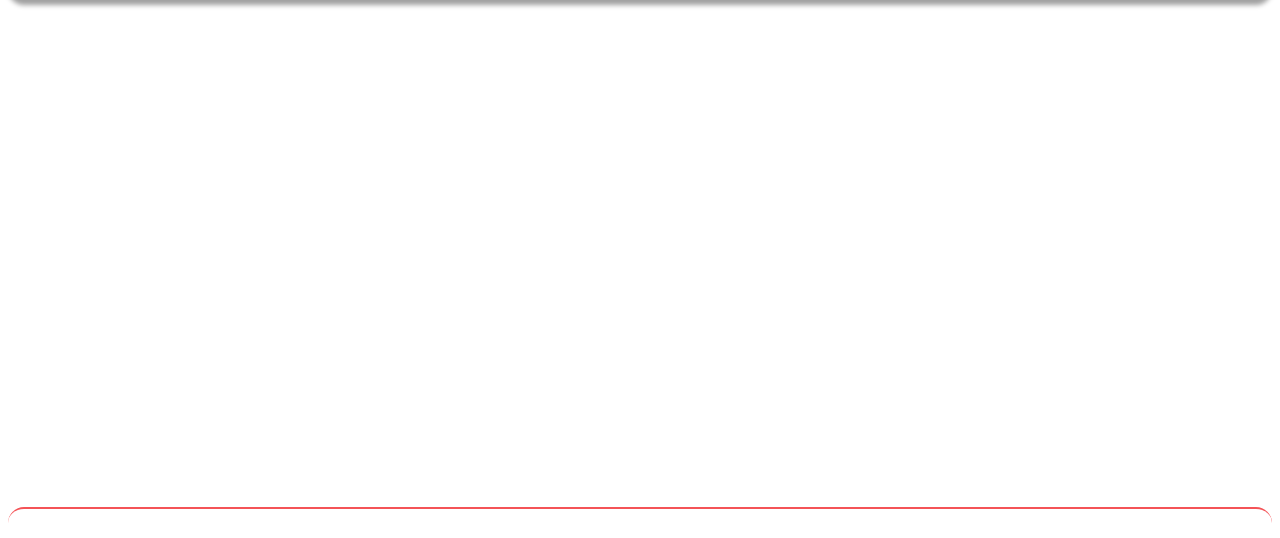
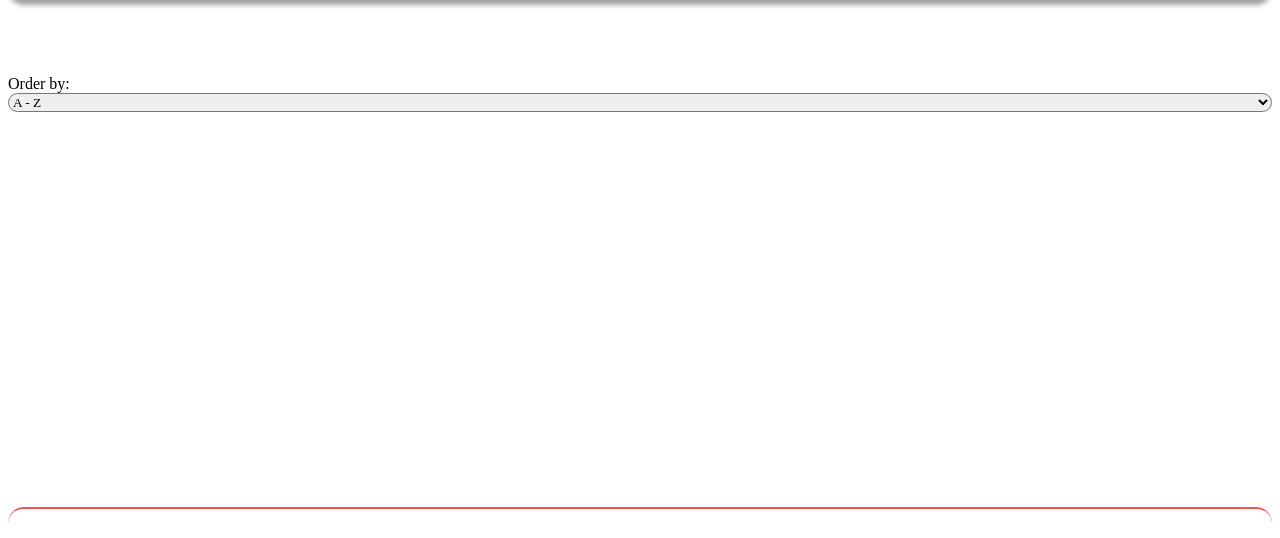
Before and after one commit to giabui/Library, a plain HTML site: page index.html in a window 1280 px wide. Shown: the part 173-711 px from the top of the page. Drawn offline with Linux system fonts and the light colour scheme.

Commit message:
docs: Add drop-down menu for book organization

```diff
--- a/index.html
+++ b/index.html
@@ -19,6 +19,16 @@
 
             <button type="button" id="openModal" title="Add New Book"> <img src="./img/add.png" alt="Add new book button." ></button>
         </nav>
+
+        <!-- drop down menu to organize books -->
+        <label for="bookOrder">Order by:</label>
+        <select name="bookOrder" id="bookOrder">
+            <option value="a-z" id = "a-z" >A - Z</option>
+            <option value="newest" id = "newest" >Newest</option>
+            <option value="oldest" id = "oldest" >Oldest</option>
+            <option value="not-read" id = "not-read">Not Read</option>
+            <option value="read" id = "read" >Read</option>
+        </select>
 
         <div id="library-container"></div>
 
--- a/script.js
+++ b/script.js
@@ -5,6 +5,18 @@ const closeModalButton = document.getElementById("closeModal");
 const modal = document.getElementById("modal");
 const exitButton = document.getElementById("exitModalButton");
 const searchBar = document.getElementById("search-bar");
+const bookOrder = document.getElementById("bookOrder");
+
+// order books a-z
+
+// order books newest
+
+// order books oldest
+
+// order books read
+
+// order books not read
+
 
 // gets the x button to work in the search bar
 searchBar.addEventListener("search", function(event) {
@@ -39,9 +51,6 @@ searchBar.addEventListener("keyup", () => {
     });
 
 });
-
-
-
 
 // exits modal prematurely
 exitButton.addEventListener("click", () => {
@@ -199,5 +208,4 @@ function generateDummyBooks () {
 /* TODO:
 create log in method/ add backend component
 add a place to organize books based on alphabetical order, oldest, newest, read, not read
-make readme.md and make sure to mention all features
-fix search bar so that when x is pressed, all books reappear */
+make readme.md and make sure to mention all features  */
--- a/styles.css
+++ b/styles.css
@@ -6,6 +6,7 @@
 input {
     font-size: 1rem;;
 }
+
 /* removes default input highlight */
 *:focus{
     outline: none;
```
